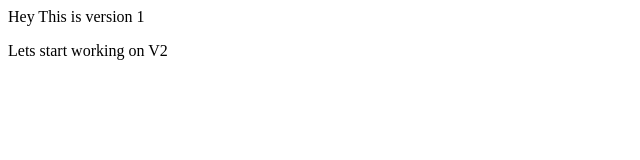
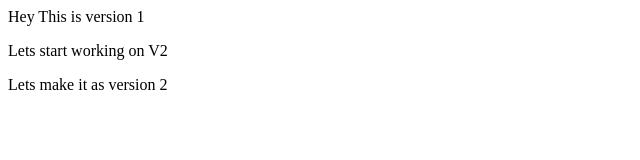
Before and after one commit to Shivam26-2002/Demo-repo1, a plain HTML site: page index.html in a window 1280 px wide. Shown: the whole page, without its empty margins (0-640 px from the left). Drawn offline with Linux system fonts and the light colour scheme.

Commit message:
Version 2 updated

```diff
--- a/index.html
+++ b/index.html
@@ -9,5 +9,6 @@
 <body>
     <h>Hey This is version 1</h>
     <p>Lets start working on V2</p>
+    <p>Lets make it as version 2</p>
 </body>
 </html>
```
